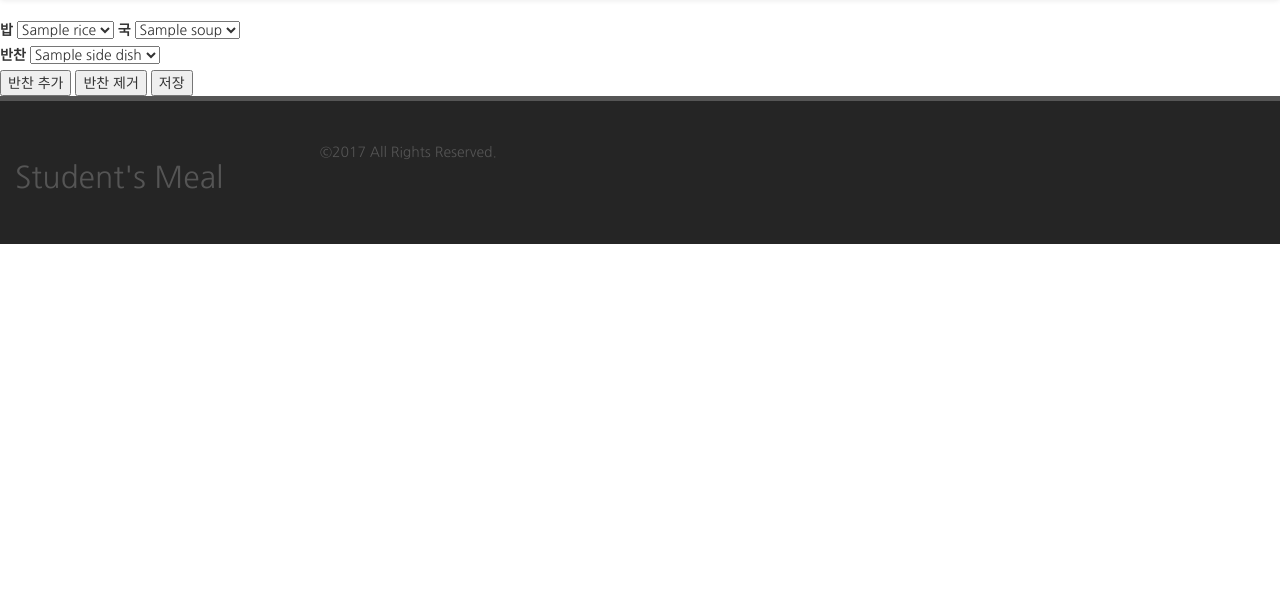
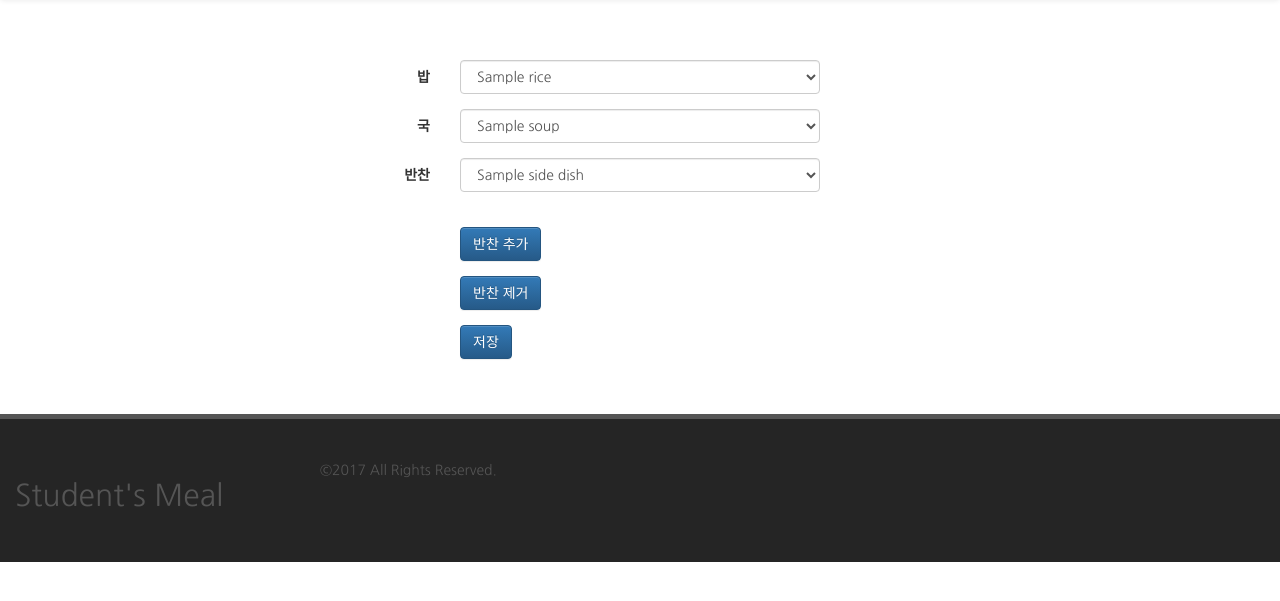
Before and after one commit to jupiny/MIDASChallenge2017, a Django app: template midas_web_solution/templates/meal/edit.html in a window 1280 px wide. Shown: the part 78-679 px from the top of the page. Run offline with Django 3.2, Linux system fonts and the light colour scheme; the template is opened without the code that fills it: most values are stand-ins (such as "Sample title", 1, 10 or a date in 2020); some libraries are stand-ins or nearby versions.

Commit message:
[ysKim] meal edit form

```diff
--- a/midas_web_solution/templates/meal/edit.html
+++ b/midas_web_solution/templates/meal/edit.html
@@ -1,43 +1,83 @@
 {% extends "base.html" %}
-{% block title %}음식 생성{% endblock title %}
+{% block title %}식단 수정{% endblock title %}
 {% block content %}
-    <form action="{% url "date:meal:update" year=year month=month day=day meal_id=meal.id %}" method="POST">
+
+    <div class="container content md-margin-bottom-40">
+        <form action="{% url "date:meal:update" year=year month=month day=day meal_id=meal.id %}"
+              class="form-horizontal"
+              method="POST">
             {% csrf_token %}
-        <label for="">밥</label>
-        <select id="" name="rice">
+            <div class="form-group">
+                <label class="col-md-4 control-label" for="">밥</label>
+                <div class="col-md-4">
+                    <select class="form-control" id="" name="rice">
                         {% for rice in rice_set %}
                             <option value="{{ rice.id }}"
                                     {% if rice.id == meal.rice.id %}selected{% endif %}>{{ rice.name }}</option>
                         {% endfor %}
                     </select>
-        <label for="">국</label>
-        <select id="" name="soup">
+                </div>
+            </div>
+
+            <div class="form-group">
+                <label class="col-md-4 control-label" for="">국</label>
+                <div class="col-md-4">
+                    <select class="form-control" id="" name="soup">
                         {% for soup in soup_set %}
                             <option value="{{ soup.id }}"
                                     {% if soup.id == meal.soup.id %}selected{% endif %}>{{ soup.name }}</option>
                         {% endfor %}
                     </select>
+                </div>
+            </div>
+
+            <div class="form-group">
+                <label class="col-md-4 control-label" id="" for="">반찬</label>
+                <div class="col-md-4">
                     <div id="div-side-dish">
-            <label id="" for="">반찬</label>
                         {% for meal_side_dish in meal.side_dish_set %}
-                <select class="select-side-dish" name="side_dish">
+                            <select class="select-side-dish form-control" name="side_dish">
                                 {% for side_dish in side_dish_set %}
                                     <option value="{{ side_dish.id }}"
                                             {% if side_dish.id == meal_side_dish.id %}selected{% endif %}>{{ side_dish.name }}</option>
                                 {% endfor %}
                             </select>
                         {% endfor %}
+                    <br/>
                     </div>
-        <button type="button" id="btn-add-side-dish">반찬 추가</button>
-        <button type="button" id="btn-delete-side-dish">반찬 제거</button>
-        <input type="submit" value="저장"/>
+                </div>
+            </div>
+
+            <div class="form-group">
+                <label class="col-md-4 control-label"></label>
+                <div class="col-md-4">
+                    <button class="btn btn-primary" type="button" id="btn-add-side-dish">반찬 추가</button>
+                </div>
+            </div>
+
+            <div class="form-group">
+                <label class="col-md-4 control-label"></label>
+                <div class="col-md-4">
+                    <button class="btn btn-primary" type="button" id="btn-delete-side-dish">반찬 제거</button>
+                </div>
+            </div>
+
+            <div class="form-group">
+                <label class="col-md-4 control-label"></label>
+                <div class="col-md-4">
+                    <input class="btn btn-primary" type="submit" value="저장"/>
+                </div>
+            </div>
+
         </form>
+    </div>
 {% endblock content %}
 {% block javacript %}
     <script>
         $(document).ready(function () {
             $("#btn-add-side-dish").click(function () {
                 $(".select-side-dish").last().clone().appendTo("#div-side-dish");
+                $('#div-side-dish').append('<br/>');
             });
             $("#btn-delete-side-dish").click(function () {
                 $(".select-side-dish").last().remove();
```
Lines whose indentation alone changed are shown as unchanged.
